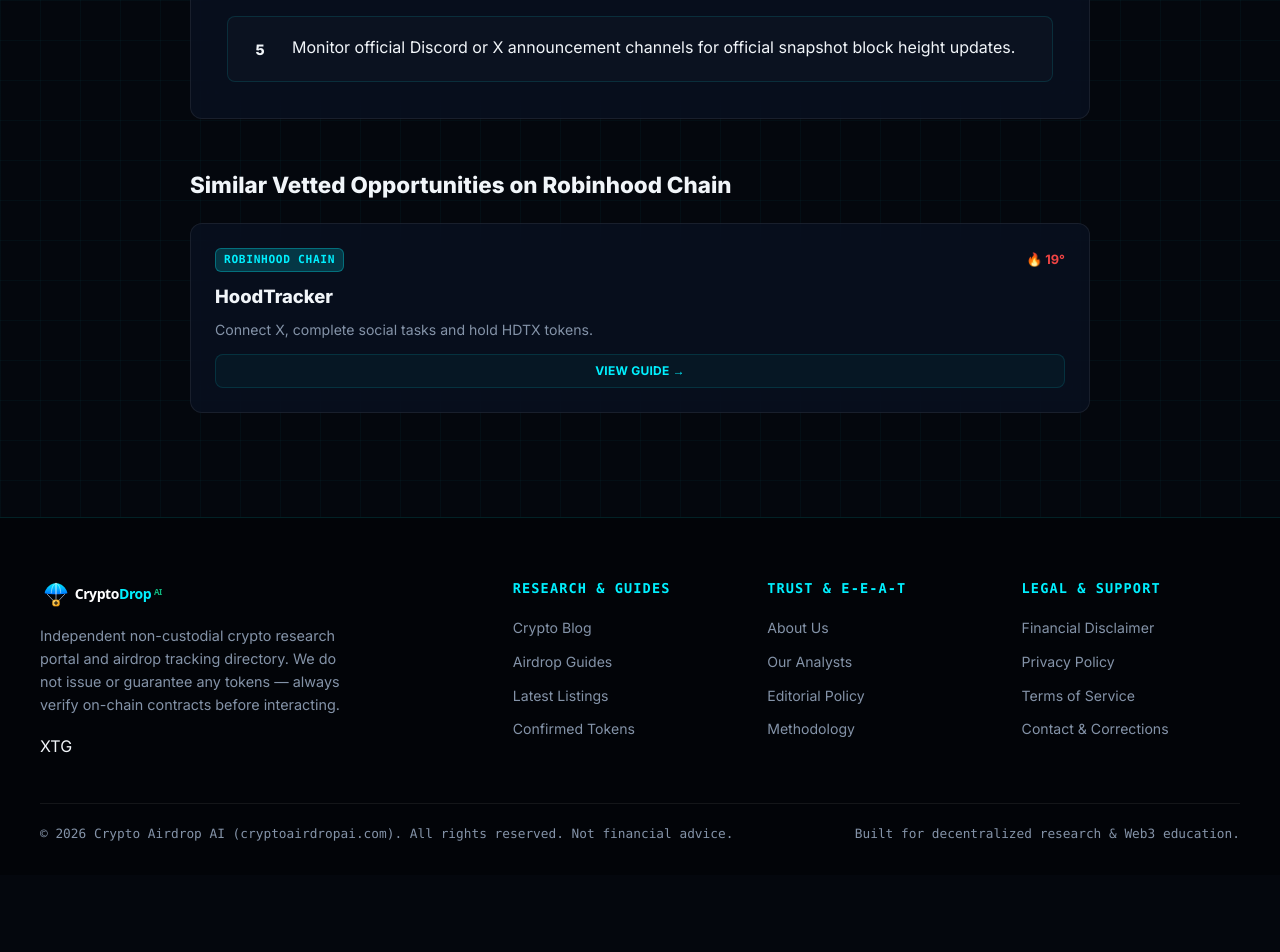
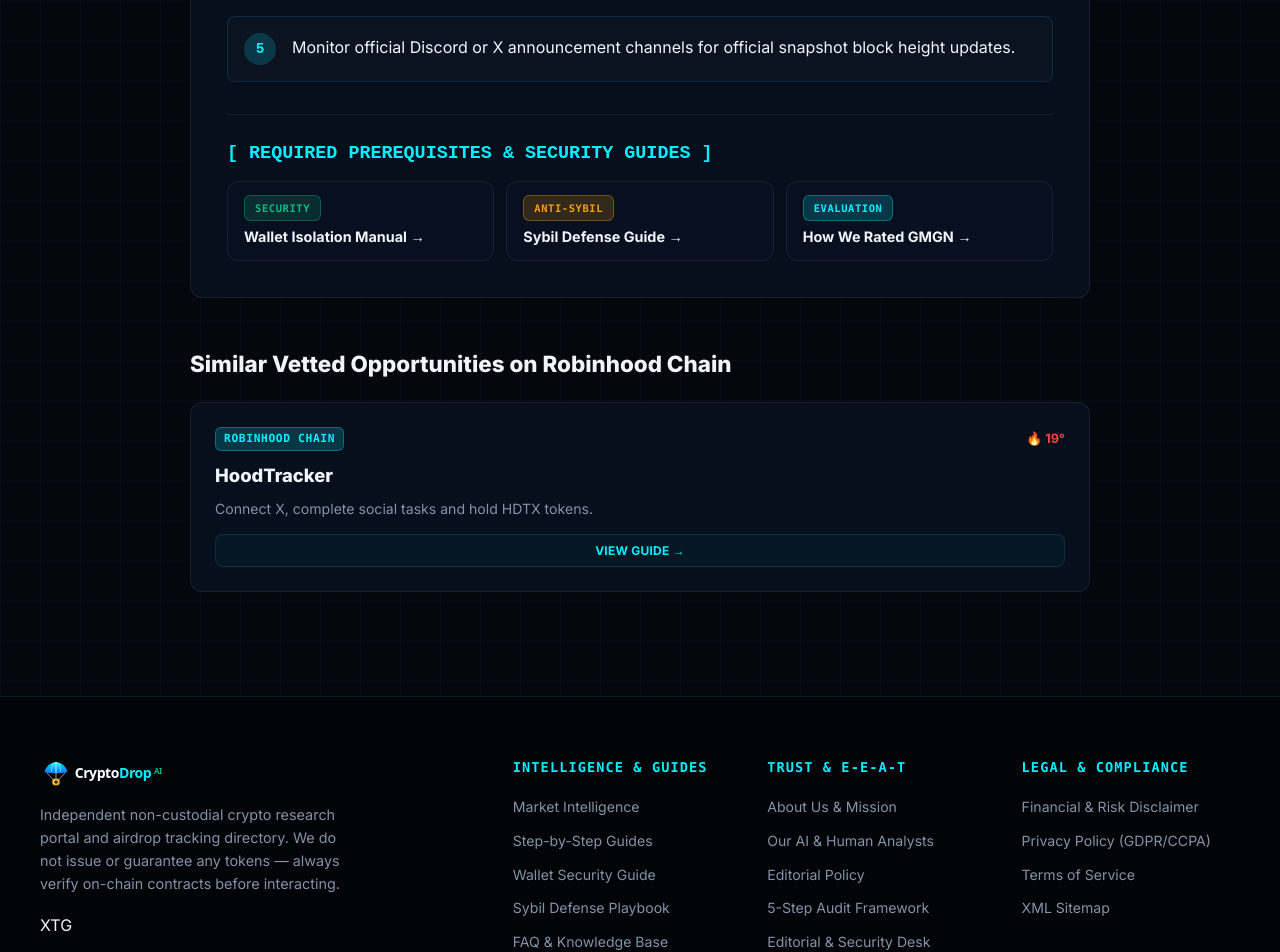
Before and after one commit to jobrecruitmentdev-lang/crypto_blog, a Next.js app in the folder web/: page /projects/gmgn in a window 1280 px wide. Shown: the part 1000-1952 px from the top of the page. Before the commit the page ends 1875 px from the top, so only its background shows below. Built offline with nearby package versions, Linux system fonts and the light colour scheme.

Commit message:
feat(seo): optimize sitemap.xml canonicals, priority weights, and deep internal linking taxonomy

```diff
--- a/web/src/app/projects/[slug]/page.tsx
+++ b/web/src/app/projects/[slug]/page.tsx
@@ -165,14 +165,15 @@ export default async function ProjectPage({ params }: Props) {
                     width: 32,
                     height: 32,
                     borderRadius: "50%",
-                    background: "var(--accent-glow)",
-                    color: "var(--accent)",
+                    background: "var(--cyan-glow)",
+                    color: "var(--cyan)",
                     display: "flex",
                     alignItems: "center",
                     justifyContent: "center",
                     fontWeight: 800,
                     fontSize: "0.9rem",
                     flexShrink: 0,
+                    fontFamily: "monospace",
                   }}
                 >
                   {idx + 1}
@@ -182,6 +183,27 @@ export default async function ProjectPage({ params }: Props) {
                 </div>
               </div>
             ))}
+          </div>
+
+          {/* Essential Security & Prerequisite Interlinks */}
+          <div style={{ marginTop: 32, paddingTop: 24, borderTop: "1px solid var(--border-subtle)" }}>
+            <h3 style={{ fontSize: "1.15rem", fontWeight: 800, marginBottom: 12, color: "var(--cyan)", fontFamily: "monospace" }}>
+              [ REQUIRED PREREQUISITES &amp; SECURITY GUIDES ]
+            </h3>
+            <div style={{ display: "grid", gridTemplateColumns: "repeat(auto-fit, minmax(240px, 1fr))", gap: 12 }}>
+              <Link href="/guides/setting-up-a-farming-wallet" className="tui-panel" style={{ padding: "12px 16px", textDecoration: "none" }}>
+                <span className="pill-badge success" style={{ fontSize: "0.65rem", marginBottom: 4 }}>SECURITY</span>
+                <div style={{ fontWeight: 700, fontSize: "0.9rem", color: "var(--text)" }}>Wallet Isolation Manual →</div>
+              </Link>
+              <Link href="/guides/avoiding-sybil-detection" className="tui-panel" style={{ padding: "12px 16px", textDecoration: "none" }}>
+                <span className="pill-badge gold" style={{ fontSize: "0.65rem", marginBottom: 4 }}>ANTI-SYBIL</span>
+                <div style={{ fontWeight: 700, fontSize: "0.9rem", color: "var(--text)" }}>Sybil Defense Guide →</div>
+              </Link>
+              <Link href="/methodology" className="tui-panel" style={{ padding: "12px 16px", textDecoration: "none" }}>
+                <span className="pill-badge" style={{ fontSize: "0.65rem", marginBottom: 4 }}>EVALUATION</span>
+                <div style={{ fontWeight: 700, fontSize: "0.9rem", color: "var(--text)" }}>How We Rated {airdrop.name} →</div>
+              </Link>
+            </div>
           </div>
         </MotionCard>
 
--- a/web/src/app/sitemap.ts
+++ b/web/src/app/sitemap.ts
@@ -1,5 +1,5 @@
 import { MetadataRoute } from 'next';
-import { AIRDROPS, AUTHORS, BLOG_POSTS, GUIDES, CATEGORIES } from '@/lib/data';
+import { AIRDROPS, AUTHORS, BLOG_POSTS, GUIDES } from '@/lib/data';
 
 export const dynamic = "force-static";
 
@@ -7,104 +7,85 @@ export default function sitemap(): MetadataRoute.Sitemap {
   const baseUrl = 'https://cryptoairdropai.com';
   const now = new Date();
 
-  // Core Static & Authority Pages
+  // Core Static & Authority Pages (100% matching canonicals)
   const corePages: MetadataRoute.Sitemap = [
     {
-      url: `${baseUrl}`,
+      url: `${baseUrl}/`,
       lastModified: now,
       changeFrequency: 'daily',
       priority: 1.0,
     },
     {
-      url: `${baseUrl}/blog`,
+      url: `${baseUrl}/blog/`,
       lastModified: now,
       changeFrequency: 'daily',
       priority: 0.95,
     },
     {
-      url: `${baseUrl}/guides`,
+      url: `${baseUrl}/guides/`,
       lastModified: now,
       changeFrequency: 'daily',
       priority: 0.9,
     },
     {
-      url: `${baseUrl}/latest`,
-      lastModified: now,
-      changeFrequency: 'daily',
-      priority: 0.9,
-    },
-    {
-      url: `${baseUrl}/hot`,
-      lastModified: now,
-      changeFrequency: 'daily',
-      priority: 0.9,
-    },
-    {
-      url: `${baseUrl}/confirmed`,
-      lastModified: now,
-      changeFrequency: 'daily',
-      priority: 0.9,
-    },
-    // 7 Core EEAT Authority Pages
-    {
-      url: `${baseUrl}/about`,
+      url: `${baseUrl}/about/`,
       lastModified: now,
       changeFrequency: 'weekly',
       priority: 0.85,
     },
     {
-      url: `${baseUrl}/editorial-policy`,
+      url: `${baseUrl}/methodology/`,
+      lastModified: now,
+      changeFrequency: 'monthly',
+      priority: 0.85,
+    },
+    {
+      url: `${baseUrl}/editorial-policy/`,
       lastModified: now,
       changeFrequency: 'monthly',
       priority: 0.8,
     },
     {
-      url: `${baseUrl}/methodology`,
-      lastModified: now,
-      changeFrequency: 'monthly',
-      priority: 0.8,
-    },
-    {
-      url: `${baseUrl}/authors`,
+      url: `${baseUrl}/authors/`,
       lastModified: now,
       changeFrequency: 'weekly',
       priority: 0.8,
     },
     {
-      url: `${baseUrl}/disclaimer`,
+      url: `${baseUrl}/faq/`,
+      lastModified: now,
+      changeFrequency: 'weekly',
+      priority: 0.75,
+    },
+    {
+      url: `${baseUrl}/contact/`,
+      lastModified: now,
+      changeFrequency: 'monthly',
+      priority: 0.75,
+    },
+    {
+      url: `${baseUrl}/disclaimer/`,
       lastModified: now,
       changeFrequency: 'monthly',
       priority: 0.7,
     },
     {
-      url: `${baseUrl}/contact`,
-      lastModified: now,
-      changeFrequency: 'monthly',
-      priority: 0.75,
-    },
-    {
-      url: `${baseUrl}/privacy`,
+      url: `${baseUrl}/privacy/`,
       lastModified: now,
       changeFrequency: 'monthly',
       priority: 0.5,
     },
     {
-      url: `${baseUrl}/terms`,
+      url: `${baseUrl}/terms/`,
       lastModified: now,
       changeFrequency: 'monthly',
       priority: 0.5,
-    },
-    {
-      url: `${baseUrl}/faq`,
-      lastModified: now,
-      changeFrequency: 'weekly',
-      priority: 0.75,
     },
   ];
 
   // Dynamic Blog Posts
   const blogEntries: MetadataRoute.Sitemap = BLOG_POSTS.map((post) => ({
-    url: `${baseUrl}/blog/${post.slug}`,
+    url: `${baseUrl}/blog/${post.slug}/`,
     lastModified: post.updatedAt ? new Date(post.updatedAt) : new Date(post.date),
     changeFrequency: 'weekly',
     priority: 0.9,
@@ -112,7 +93,7 @@ export default function sitemap(): MetadataRoute.Sitemap {
 
   // Dynamic Author Profiles
   const authorEntries: MetadataRoute.Sitemap = AUTHORS.map((author) => ({
-    url: `${baseUrl}/authors/${author.slug}`,
+    url: `${baseUrl}/authors/${author.slug}/`,
     lastModified: now,
     changeFrequency: 'weekly',
     priority: 0.75,
@@ -120,7 +101,7 @@ export default function sitemap(): MetadataRoute.Sitemap {
 
   // Dynamic Guides
   const guideEntries: MetadataRoute.Sitemap = GUIDES.map((guide) => ({
-    url: `${baseUrl}/guides/${guide.slug}`,
+    url: `${baseUrl}/guides/${guide.slug}/`,
     lastModified: guide.updatedAt ? new Date(guide.updatedAt) : now,
     changeFrequency: 'weekly',
     priority: 0.85,
@@ -128,18 +109,10 @@ export default function sitemap(): MetadataRoute.Sitemap {
 
   // Dynamic Projects / Airdrops
   const airdropEntries: MetadataRoute.Sitemap = AIRDROPS.map((airdrop) => ({
-    url: `${baseUrl}/projects/${airdrop.slug}`,
+    url: `${baseUrl}/projects/${airdrop.slug}/`,
     lastModified: now,
     changeFrequency: 'daily',
     priority: 0.85,
-  }));
-
-  // Dynamic Categories
-  const categoryEntries: MetadataRoute.Sitemap = CATEGORIES.map((cat) => ({
-    url: `${baseUrl}/projects?category=${cat.slug}`,
-    lastModified: now,
-    changeFrequency: 'weekly',
-    priority: 0.7,
   }));
 
   return [
@@ -148,6 +121,5 @@ export default function sitemap(): MetadataRoute.Sitemap {
     ...authorEntries,
     ...guideEntries,
     ...airdropEntries,
-    ...categoryEntries,
   ];
 }
--- a/web/src/components/Footer.tsx
+++ b/web/src/components/Footer.tsx
@@ -18,37 +18,47 @@ export default function Footer() {
               <a href="https://t.me/cryptoairdropai" target="_blank" rel="noopener noreferrer" className="icon-btn" title="Telegram">TG</a>
             </div>
           </div>
+
           <div className="footer-col">
-            <h4>Research &amp; Guides</h4>
+            <h4>Intelligence &amp; Guides</h4>
             <ul>
-              <li><Link href="/blog">Crypto Blog</Link></li>
-              <li><Link href="/guides">Airdrop Guides</Link></li>
-              <li><Link href="/latest">Latest Listings</Link></li>
-              <li><Link href="/confirmed">Confirmed Tokens</Link></li>
+              <li><Link href="/blog">Market Intelligence</Link></li>
+              <li><Link href="/guides">Step-by-Step Guides</Link></li>
+              <li><Link href="/guides/setting-up-a-farming-wallet">Wallet Security Guide</Link></li>
+              <li><Link href="/guides/avoiding-sybil-detection">Sybil Defense Playbook</Link></li>
+              <li><Link href="/faq">FAQ &amp; Knowledge Base</Link></li>
             </ul>
           </div>
+
           <div className="footer-col">
             <h4>Trust &amp; E-E-A-T</h4>
             <ul>
-              <li><Link href="/about">About Us</Link></li>
-              <li><Link href="/authors">Our Analysts</Link></li>
+              <li><Link href="/about">About Us &amp; Mission</Link></li>
+              <li><Link href="/authors">Our AI &amp; Human Analysts</Link></li>
               <li><Link href="/editorial-policy">Editorial Policy</Link></li>
-              <li><Link href="/methodology">Methodology</Link></li>
+              <li><Link href="/methodology">5-Step Audit Framework</Link></li>
+              <li><Link href="/contact">Editorial &amp; Security Desk</Link></li>
             </ul>
           </div>
+
           <div className="footer-col">
-            <h4>Legal &amp; Support</h4>
+            <h4>Legal &amp; Compliance</h4>
             <ul>
-              <li><Link href="/disclaimer">Financial Disclaimer</Link></li>
-              <li><Link href="/privacy">Privacy Policy</Link></li>
+              <li><Link href="/disclaimer">Financial &amp; Risk Disclaimer</Link></li>
+              <li><Link href="/privacy">Privacy Policy (GDPR/CCPA)</Link></li>
               <li><Link href="/terms">Terms of Service</Link></li>
-              <li><Link href="/contact">Contact &amp; Corrections</Link></li>
+              <li><Link href="/sitemap.xml">XML Sitemap</Link></li>
             </ul>
           </div>
         </div>
+
         <div className="footer-bottom">
-          <span>© 2026 Crypto Airdrop AI (cryptoairdropai.com). All rights reserved. Not financial advice.</span>
-          <span>Built for decentralized research &amp; Web3 education.</span>
+          <span>© 2026 Crypto Airdrop AI (cryptoairdropai.com). All rights reserved. Non-custodial research.</span>
+          <div style={{ display: "flex", gap: 16 }}>
+            <Link href="/methodology" style={{ color: "var(--cyan)" }}>Audit Standard</Link>
+            <Link href="/editorial-policy" style={{ color: "var(--emerald)" }}>Fact-Checked</Link>
+            <Link href="/privacy" style={{ color: "var(--muted)" }}>Zero-Keys</Link>
+          </div>
         </div>
       </div>
     </footer>
```
